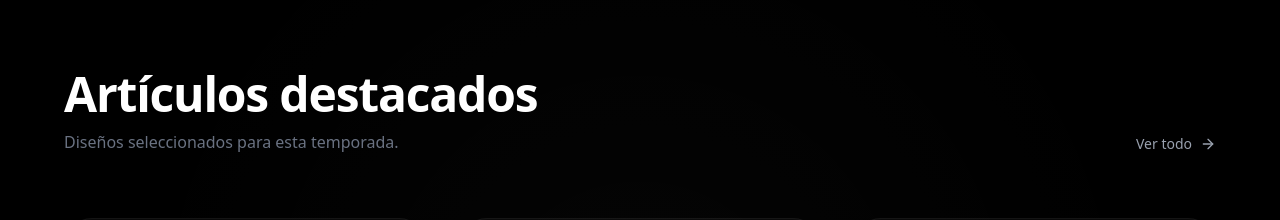
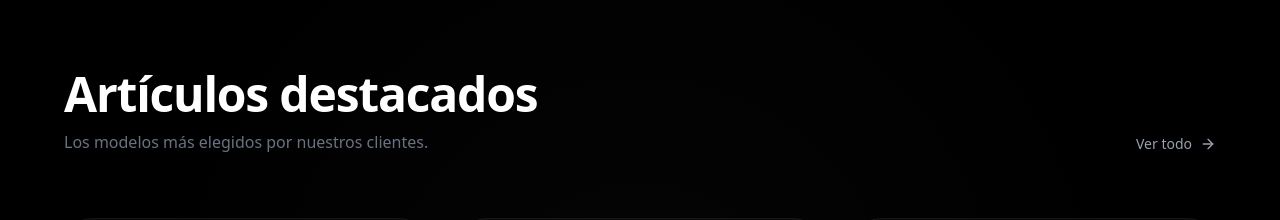
Before and after one commit to sultanaa21/web-fundas, a Next.js app: page / in a window 1280 px wide. Shown: the part 860-1080 px from the top of the page. Built offline with nearby package versions, Linux system fonts and the light colour scheme.

Commit message:
style: update featured collection subtext on homepage

```diff
--- a/app/page.tsx
+++ b/app/page.tsx
@@ -54,7 +54,7 @@ export default function Home() {
         <div className="flex items-end justify-between mb-16">
           <div className="text-left">
             <h2 className="text-4xl md:text-5xl font-semibold tracking-tight text-white">Artículos destacados</h2>
-            <p className="mt-3 text-gray-500 font-normal">Diseños seleccionados para esta temporada.</p>
+            <p className="mt-3 text-gray-500 font-normal">Los modelos más elegidos por nuestros clientes.</p>
           </div>
           <Link href="/fundas" className="group flex items-center gap-2 text-sm font-normal text-gray-400 hover:text-white transition-colors">
             Ver todo <ArrowRight className="h-4 w-4 transition-transform group-hover:translate-x-1" />
```
